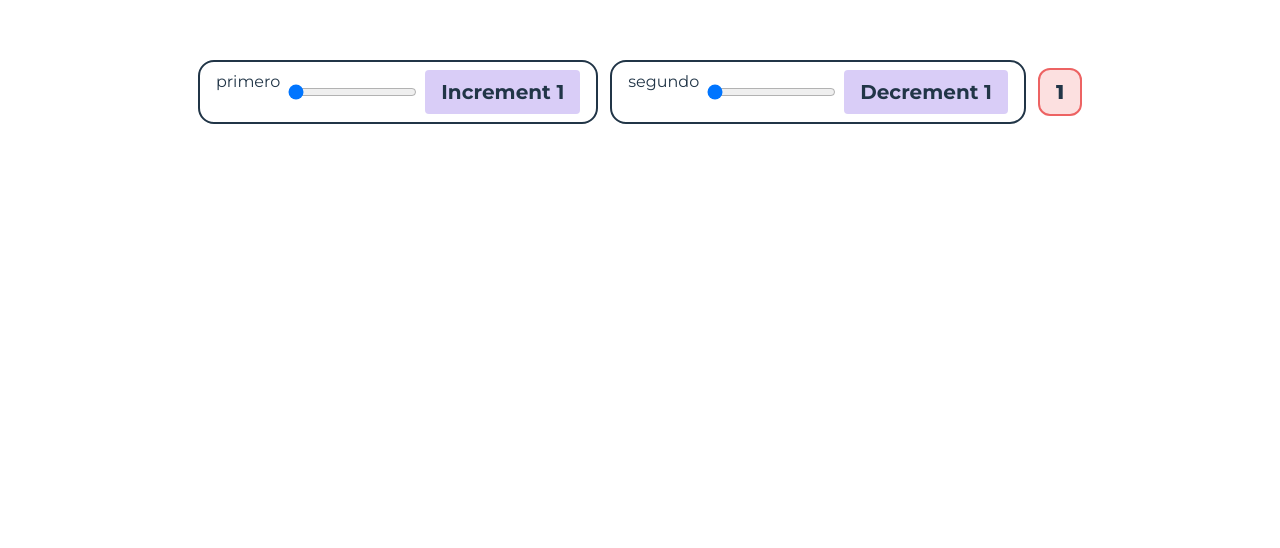
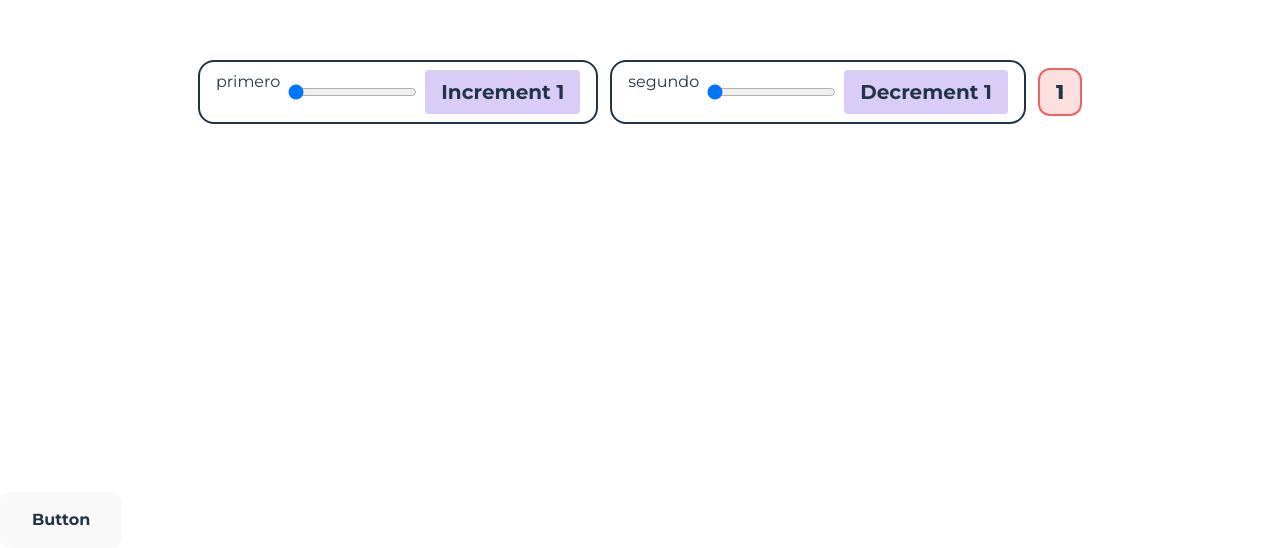
Before and after one commit to BrosWareDevOrg/broschedule-app, a React (Vite) app: page / in a window 1280 px wide. Shown: the part 308-856 px from the top of the page. Before the commit the page ends 800 px from the top, so only its background shows below. Built offline with nearby package versions, Linux system fonts and the light colour scheme.

Commit message:
feat: create button component

```diff
--- a/src/App.jsx
+++ b/src/App.jsx
@@ -1,9 +1,11 @@
+import Button from './components/Button';
 import CounterForTest from './components/CounterForTest';
 
 function App() {
   return (
     <>
       <CounterForTest />
+      <Button bgColor='green' action={() => {}} solid={true}></Button>
     </>
   );
 }
--- /dev/null
+++ b/src/components/Button/index.jsx
@@ -0,0 +1,31 @@
+import PropTypes from 'prop-types';
+
+const Button = ({
+  children = 'Button',
+  action = () => {},
+  solid = true,
+  bgColor = 'primary',
+}) => {
+  const bgColorStyle = 'bg-'.concat(bgColor).concat('-700');
+  return (
+    <button
+      className={`flex py-4 px-8 gap-4 rounded-xl font-bold text-2x ${
+        solid ? bgColorStyle : 'bg-transparent text-primary-700'
+      }`}
+      onClick={() => {
+        action;
+      }}
+    >
+      {children}
+    </button>
+  );
+};
+
+Button.propTypes = {
+  children: PropTypes.string,
+  bgColor: PropTypes.oneOf(['primary', 'orange', 'tomato', 'green']).isRequired,
+  solid: PropTypes.bool.isRequired,
+  action: PropTypes.func,
+};
+
+export default Button;
```
